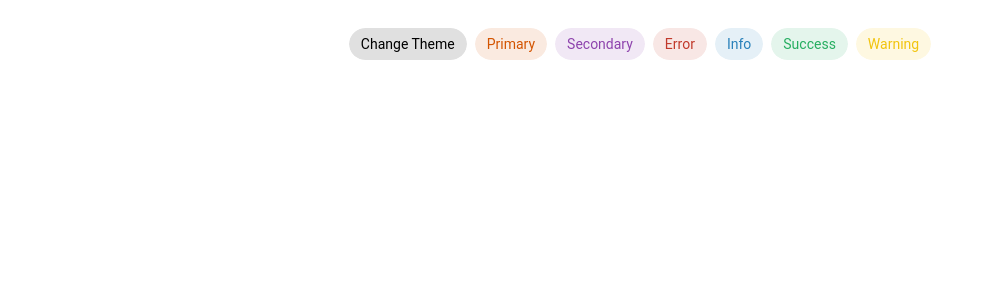
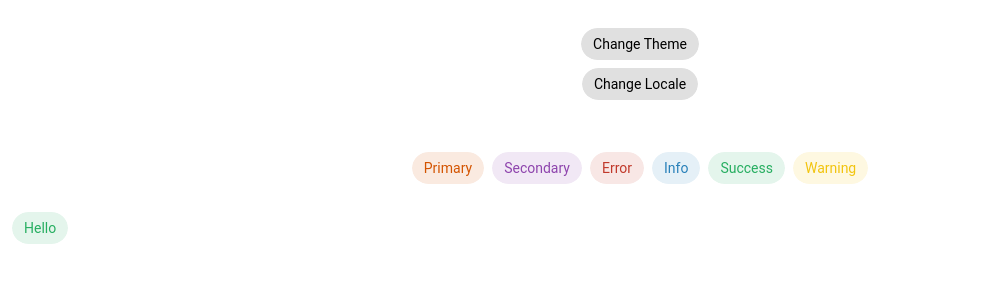
Before and after one commit to sinasedaghat/vue3-template, a Vue app: page / in a window 1280 px wide. Shown: the top 300 px of the page, without its empty margins (0-982 px from the left). Built offline with nearby package versions, Linux system fonts and the light colour scheme.

Commit message:
add rapper component from vuetify for handle rtl locales and more

```diff
--- a/src/App.vue
+++ b/src/App.vue
@@ -4,16 +4,38 @@ const theme = useTheme()
 const changeTheme = () => {
   theme.global.name.value = theme.global.current.value.dark ? 'light' : 'dark'
 }
+
+import { useI18n } from 'vue-i18n'
+
+const i18n = useI18n()
+const changeLocale = () => {
+  i18n.locale.value = i18n.locale.value == 'en' ? 'fa' : 'en'
+}
+
 </script>
 
 <template>
+  <v-locale-provider> <!-- This component enables vuetify RTL and more -->
     <v-row align="center" justify="center">
+      <!-- buttons -->
       <v-col>
         <div class="d-flex justify-center ga-2 mt-7">
+          <!-- change theme button -->
           <v-chip @click="changeTheme">
             Change Theme
           </v-chip>
+        </div>
+        <div class="d-flex justify-center ga-2 mt-2">
+          <!-- change locale button -->
+          <v-chip @click="changeLocale">
+            Change Locale
+          </v-chip>
+        </div>
+      </v-col>
 
+      <v-col cols="12">
+        <!-- vuetify component -->
+        <div class="d-flex justify-center ga-2 mt-7">
           <v-chip color="primary">
             Primary
           </v-chip>
@@ -38,6 +60,14 @@ const changeTheme = () => {
             Warning
           </v-chip>
         </div>
+        <!-- i18n locale -->
+        <div class="d-flex justify-start ga-2 mt-7 mx-3">
+          <v-chip color="success">
+            {{ $t('HI') }}
+          </v-chip>
+        </div>
       </v-col>
     </v-row>
+  </v-locale-provider>
+
 </template>
```
Lines whose indentation alone changed are shown as unchanged.
